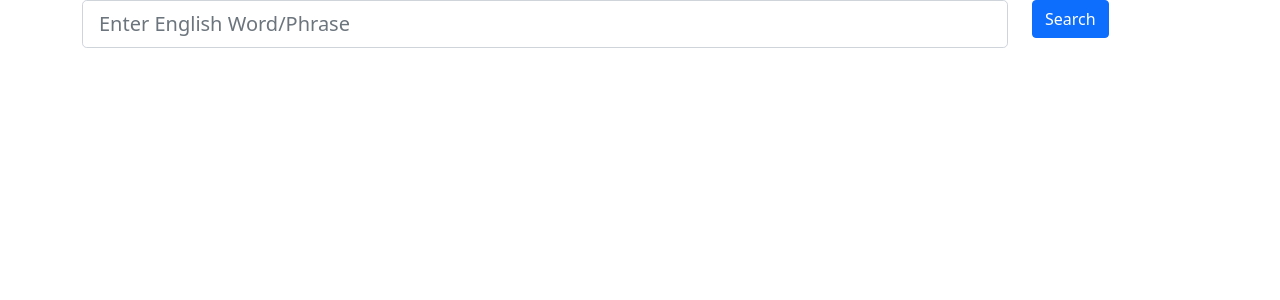
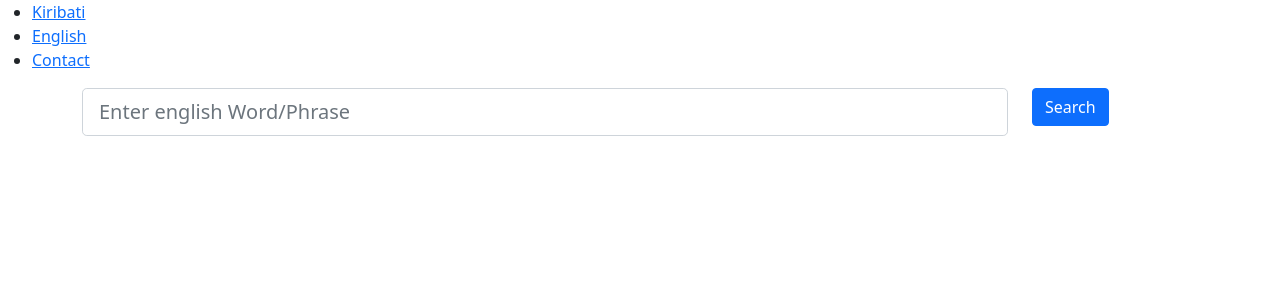
Before and after one commit to edwindixon99/Kiribati-Web-Application, a React (Create React App) app: page /english in a window 1280 px wide. Shown: the top 300 px of the page. Built offline with nearby package versions, Linux system fonts and the light colour scheme.

Commit message:
added routes

```diff
--- a/package.json
+++ b/package.json
@@ -9,9 +9,12 @@
     "@testing-library/user-event": "^12.8.3",
     "axios": "^0.21.4",
     "eslint-plugin-react-hooks": "^4.2.0",
+    "prop-types": "^15.7.2",
     "react": "^17.0.2",
     "react-dom": "^17.0.2",
     "react-redux": "^7.2.5",
+    "react-router": "^5.2.1",
+    "react-router-dom": "^5.3.0",
     "react-scripts": "4.0.3",
     "web-vitals": "^1.1.2"
   },
--- a/src/App.js
+++ b/src/App.js
@@ -1,109 +1,15 @@
-import Translations from './Translations'
-import SearchBar from './SearchBar'
 import React from 'react';
-import { render } from '@testing-library/react';
-import {Counter} from './features/counter/Counter'
-import axios from 'axios'
-// import {GetData} from './util/getData'
-import { useState, useEffect } from 'react'
+import Navigation from './Navigation'
+import Main from './Main';
 
 
-let trans = [
-  {
-  "kiribati": "ti a boo",
-  "english": "good-bye",
-  "rating": 0.5
-},
-{
-  "kiribati": "a",
-  "english": "indicating immediate past",
-  "rating": 0.5
-},
-{
-  "kiribati": "a",
-  "english": "they",
-  "rating": 0.5
-}
-];
-
 function App() {
-  // let [responseData, setResponseData] = React.useState('');   // new
-  // let [searchTerm, setSearchTerm] = React.useState('');
-  const [searchParam, setSearchParam] = React.useState('');
-  const [data, setData] = useState([])
-  const [loading, setLoading] = useState(true)
-
-
-
-  const onSearch = (searchTerm) => {
-    // console.log(searchParam)
-    setSearchParam(searchTerm)
-    // console.log(searchParam)
-  }
-
-
-  useEffect(() => {
-      async function fetchTranslations() {
-          axios({
-          "method": "GET",
-          "url": "http://localhost:4941/api/v1/english",
-          headers: {
-            'Access-Control-Allow-Origin' : '*',
-            'Access-Control-Allow-Methods':'GET,PUT,POST,DELETE,PATCH,OPTIONS',
-            },
-          "params": {
-              "q": searchParam
-          }
-          })
-          .then((response) => {
-          setData(response.data)
-          setLoading(false)
-          })
-          .catch((error) => {
-          console.log(error)
-          })
-
-      }
-
-      console.log(searchParam)
-      if (searchParam) {
-          fetchTranslations()
-          console.log(data)
-      }
-
-  }, [searchParam, loading])
-
-
-
-
-
-  // React.useEffect(() => {
-  //   axios({
-  //     "method": "GET",
-  //     "url": "http://localhost:4941/api/v1/kiribati",
-  //     // headers: {
-  //     //   'Access-Control-Allow-Origin' : '*',
-  //     //   'Access-Control-Allow-Methods':'GET,PUT,POST,DELETE,PATCH,OPTIONS',
-  //     //   },
-  //     "params": {
-  //       "q": "a"
-  //     }
-  //   })
-  //   .then((response) => {
-  //     setResponseData(response.data)
-  //     console.log(response.data)
-  //   })
-  //   .catch((error) => {
-  //     console.log(error)
-  //   })
-  // }, [setResponseData, responseData])
 
 
   return (
     <div className="App">
-      <SearchBar handleSearch={onSearch}/>
-      {/* <Loading isLoading={loading}/> */}
-      <Translations data={data}/>
+      <Navigation></Navigation>
+      <Main></Main>
     </div>
   );
 }
--- /dev/null
+++ b/src/Main.js
@@ -0,0 +1,14 @@
+import { NavLink, Switch, Route } from 'react-router-dom';
+import TranslationPage from './TranslationPage'
+import props from 'prop-types';
+
+
+const Main = () => (
+    <Switch>
+      <Route exact path='/kiribati' component={() => <TranslationPage {...props} lang={'kiribati'} />} />
+      <Route exact path='/english' component={() => <TranslationPage {...props} lang={'english'} />} />
+      {/* <Route exact path='/register' component={Register}></Route> */}
+    </Switch>
+  );
+
+export default Main;
--- /dev/null
+++ b/src/Navigation.js
@@ -0,0 +1,13 @@
+import { NavLink } from 'react-router-dom';
+
+const Navigation = () => (
+    <nav>
+      <ul>
+        <li><NavLink to='/kiribati'>Kiribati</NavLink></li>
+        <li><NavLink to='/english'>English</NavLink></li>
+        <li><NavLink to='/contact'>Contact</NavLink></li>
+      </ul>
+    </nav>
+  );
+
+export default Navigation;
--- a/src/SearchBar.js
+++ b/src/SearchBar.js
@@ -3,8 +3,8 @@ import { Component } from "react";
 class SearchBar extends Component {
 
 
-    constructor() {
-        super();
+    constructor(props) {
+        super(props);
 
         this.state = {
             query: '',
@@ -48,7 +48,7 @@ class SearchBar extends Component {
                     onChange={this.handleChange}
                     value={this.state.query}
                     type="text"
-                    placeholder="Enter English Word/Phrase"
+                    placeholder={this.props.placeholder}
                     id="taskInput"
                     autocomplete="off"
                   />
--- a/src/Translation.js
+++ b/src/Translation.js
@@ -11,10 +11,16 @@ class Translation extends Component {
     return      <div className="Translation container">
                     <div className="row">
                         <div className="col-5">
-                        <h2>{this.props.engPhrase}</h2>
+                        {(this.props.order)
+                        ? <h2>{this.props.kiriPhrase}</h2>
+                        : <h2>{this.props.engPhrase}</h2>
+                        }
                         </div>
                         <div className="col-5">
-                            <h2>{this.props.kiriPhrase}</h2>
+                        {(this.props.order)
+                            ? <h2>{this.props.engPhrase}</h2>
+                            : <h2>{this.props.kiriPhrase}</h2>
+                        }
                         </div>
                         <div className="col-1">
 
--- /dev/null
+++ b/src/TranslationPage.js
@@ -0,0 +1,69 @@
+import Translations from './Translations'
+import SearchBar from './SearchBar'
+import React from 'react';
+import axios from 'axios'
+import { useState, useEffect } from 'react'
+
+
+
+function TranslationPage(props) {
+  // let [responseData, setResponseData] = React.useState('');   // new
+  // let [searchTerm, setSearchTerm] = React.useState('');
+  const [searchParam, setSearchParam] = React.useState('');
+  const [data, setData] = useState([])
+  const [loading, setLoading] = useState(true)
+  console.log({props})
+  let url = "http://localhost:4941/api/v1/" + props.lang;
+  console.log(url);
+
+
+
+  const onSearch = (searchTerm) => {
+    // console.log(searchParam)
+    setSearchParam(searchTerm)
+    // console.log(searchParam)
+  }
+
+
+  useEffect(() => {
+      async function fetchTranslations() {
+          axios({
+          "method": "GET",
+          "url": url,
+          headers: {
+            'Access-Control-Allow-Origin' : '*',
+            'Access-Control-Allow-Methods':'GET,PUT,POST,DELETE,PATCH,OPTIONS',
+            },
+          "params": {
+              "q": searchParam
+          }
+          })
+          .then((response) => {
+          setData(response.data)
+          setLoading(false)
+          })
+          .catch((error) => {
+          console.log(error)
+          })
+
+      }
+
+      console.log(searchParam)
+      if (searchParam) {
+          fetchTranslations()
+          console.log(data)
+      }
+
+  }, [searchParam, loading, url])
+
+
+  return (
+    <div>
+      <SearchBar handleSearch={onSearch} placeholder={`Enter ${props.lang} Word/Phrase`}/>
+      {/* <Loading isLoading={loading}/> */}
+      <Translations lang={props.lang} data={data}/>
+    </div>
+  );
+}
+
+export default TranslationPage;
--- a/src/Translations.js
+++ b/src/Translations.js
@@ -12,7 +12,10 @@ class Translations extends Component {
 
     render() {
         return <div className="Translations container">
-                {this.props.data.map((translation, i) => <Translation kiriPhrase={translation.kiribati} engPhrase={translation.english} />)}
+                {(this.props.lang == 'kiribati')
+                ? this.props.data.map((translation, i) => <Translation kiriPhrase={translation.kiribati} engPhrase={translation.english} order={true}/>)
+                : this.props.data.map((translation, i) => <Translation kiriPhrase={translation.kiribati} engPhrase={translation.english} order={false}/>)
+            }
                 </div>;
     }
 
--- a/src/index.js
+++ b/src/index.js
@@ -5,11 +5,15 @@ import Translations from './Translations'
 import reportWebVitals from './reportWebVitals';
 import store from './app/store'
 import { Provider } from 'react-redux'
+import { BrowserRouter } from 'react-router-dom';
+
 
 
 ReactDOM.render(
   <Provider store={store}>
-    <App />
+     <BrowserRouter>
+      <App />
+    </BrowserRouter>
   </Provider>,
   document.getElementById('root')
 );
```
Also changed, not shown: src/Register.js (added), 1 other file (tests, documents, lock files or other folders).
